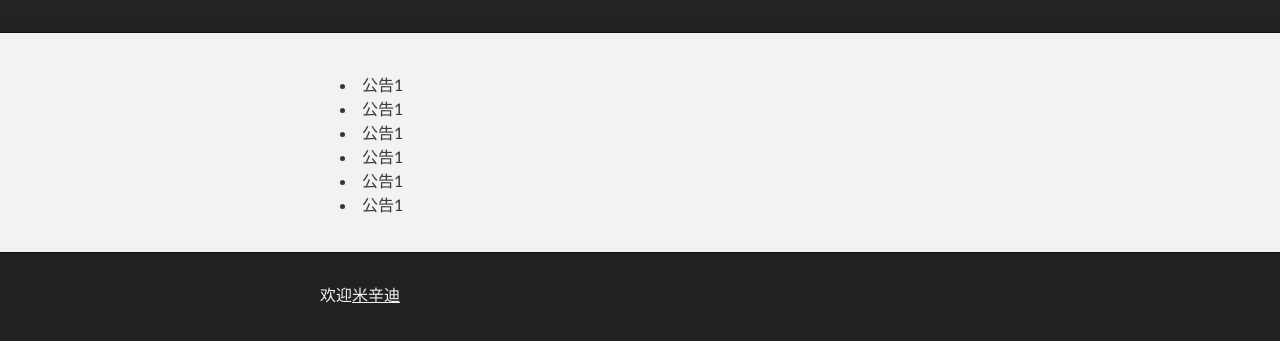
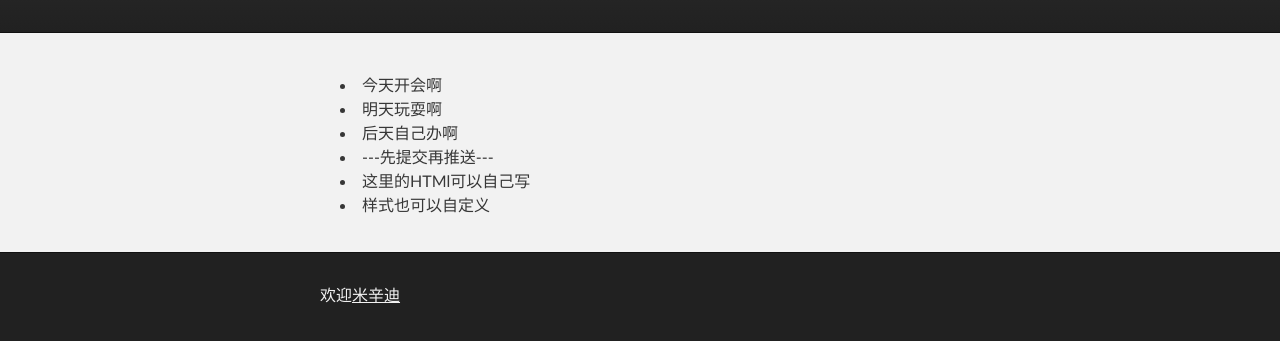
Before and after one commit to mixindi/mixindi.github.com, a plain HTML site: page index.html in a window 1280 px wide. Shown: the part 177-518 px from the top of the page. Drawn offline with Linux system fonts and the light colour scheme.

Commit message:
这里随便写，但必须要有，一般是备注。

```diff
--- a/index.html
+++ b/index.html
@@ -26,12 +26,12 @@
     <div id="main_content_wrap" class="outer">
       <section id="main_content" class="inner">
 		<ul>
-			<li>公告1</li>
-			<li>公告1</li>
-			<li>公告1</li>
-			<li>公告1</li>
-			<li>公告1</li>
-			<li>公告1</li>
+			<li>今天开会啊</li>
+			<li>明天玩耍啊</li>
+			<li>后天自己办啊</li>
+			<li>---先提交再推送---</li>
+			<li>这里的HTMl可以自己写</li>
+			<li>样式也可以自定义</li>
 		</ul>
       </section>
     </div>
```
